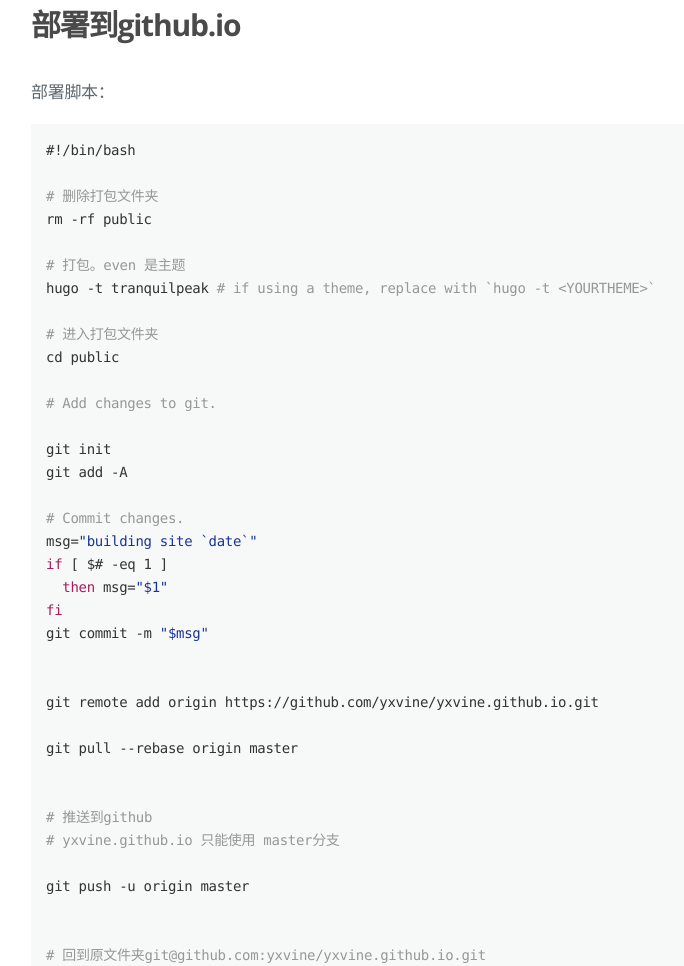
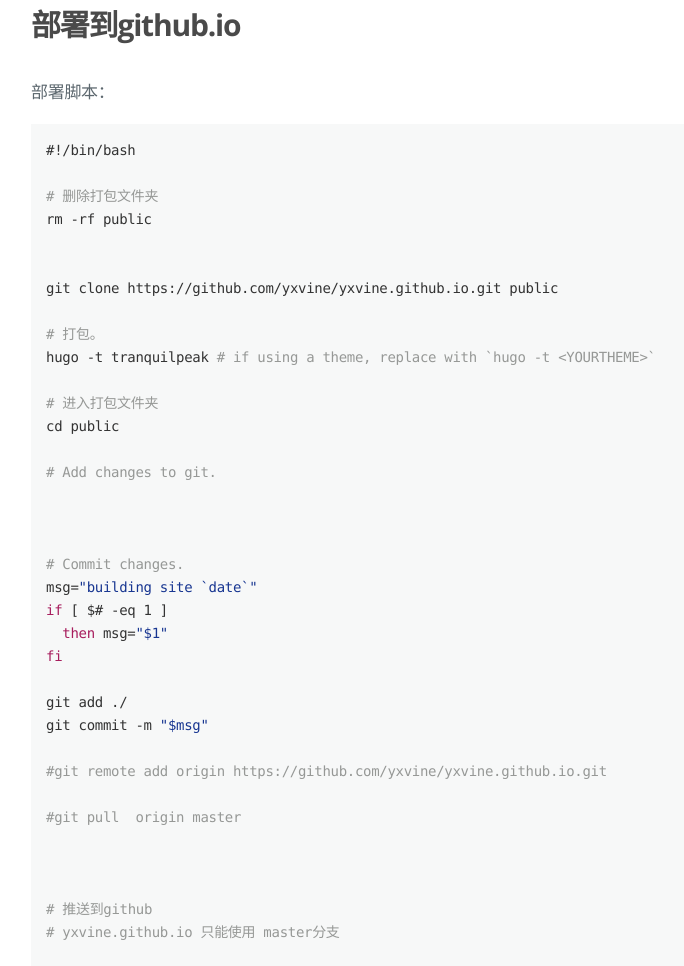
Before and after one commit to yxvine/yxvine.github.io, a plain HTML site: page 2019/10/新的blog开始的第一天/index.html in a window 1280 px wide. Shown: the part 4159-5125 px from the top of the page, without its empty margins (234-918 px from the left). Drawn offline with nearby package versions, Linux system fonts and the light colour scheme.

Commit message:
building site 2019年 10月 04日 星期五 15:09:51 CST

```diff
--- a/2019/10/新的blog开始的第一天/index.html
+++ b/2019/10/新的blog开始的第一天/index.html
@@ -379,7 +379,10 @@ config.toml
 # 删除打包文件夹
 rm -rf public
 
-# 打包。even 是主题
+
+git clone https://github.com/yxvine/yxvine.github.io.git public
+
+# 打包。
 hugo -t tranquilpeak # if using a theme, replace with `hugo -t &lt;YOURTHEME&gt;`
 
 # 进入打包文件夹
@@ -387,20 +390,21 @@ cd public
 
 # Add changes to git.
 
-git init
-git add -A
+
 
 # Commit changes.
 msg=&quot;building site `date`&quot;
 if [ $# -eq 1 ]
   then msg=&quot;$1&quot;
 fi
+
+git add ./
 git commit -m &quot;$msg&quot;
 
+#git remote add origin https://github.com/yxvine/yxvine.github.io.git
 
-git remote add origin https://github.com/yxvine/yxvine.github.io.git
+#git pull  origin master
 
-git pull --rebase origin master
 
 
 # 推送到github
@@ -408,8 +412,6 @@ git pull --rebase origin master
 
 git push -u origin master
 
-
-# 回到原文件夹git@github.com:yxvine/yxvine.github.io.git
 cd ..
 
 </code></pre>
```
